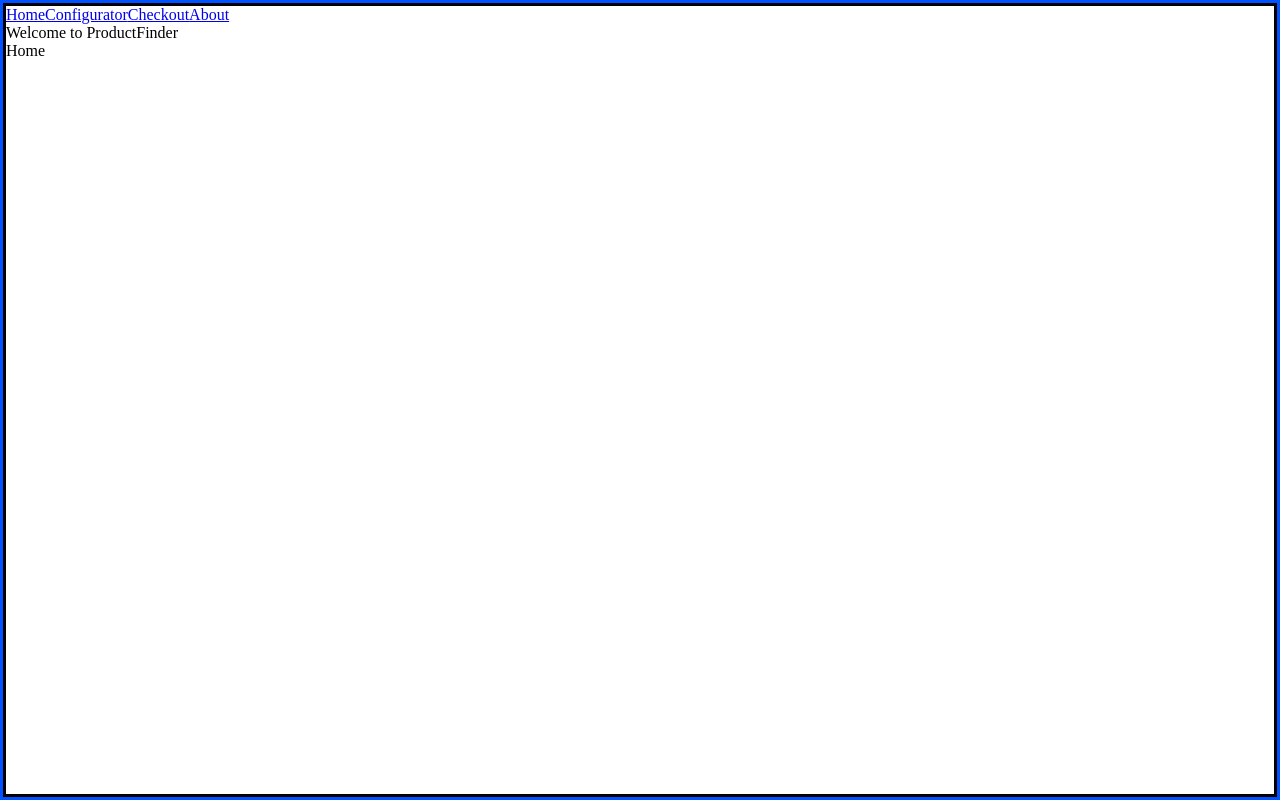
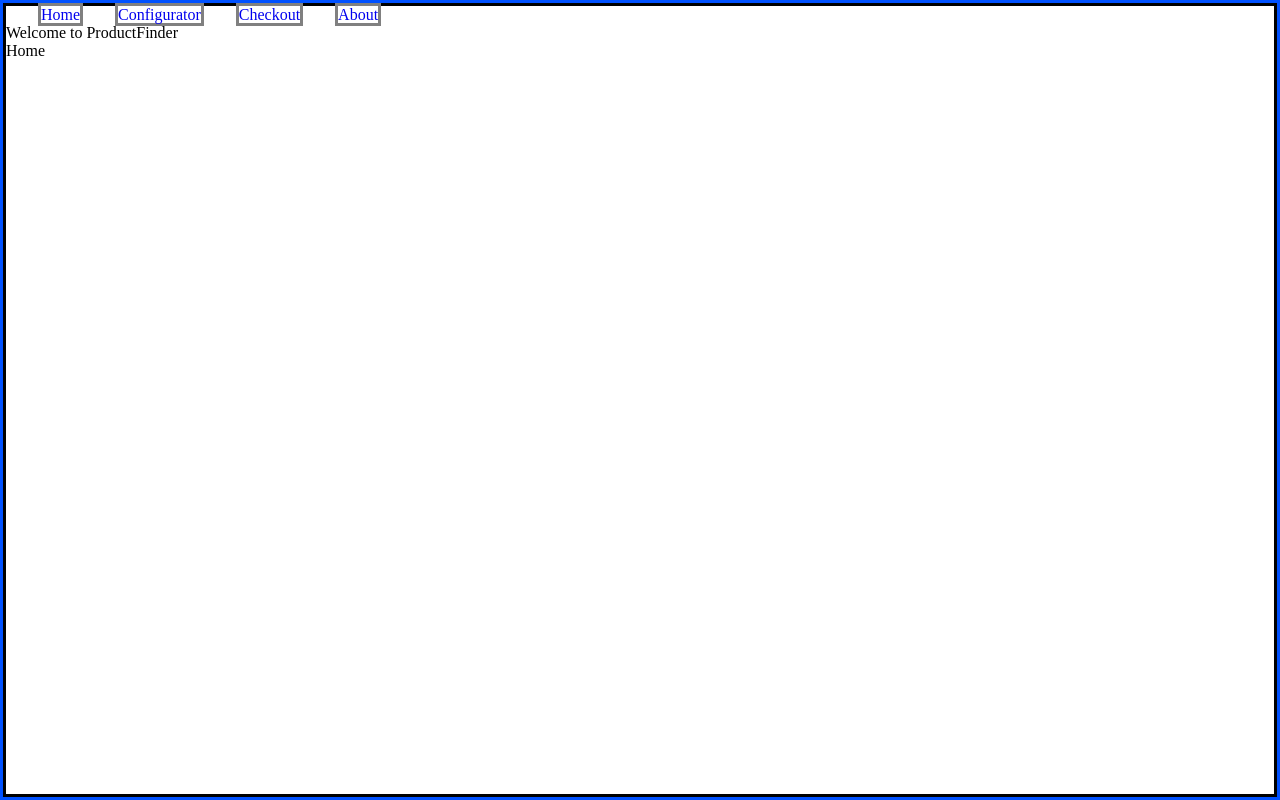
Before and after one commit to Beattraceur/3D_ProductConfigurator, a React (Vite) app: page / in a window 1280 px wide. Built offline with nearby package versions, Linux system fonts and the light colour scheme; no server answers.

Commit message:
beginn with styling

```diff
--- /dev/null
+++ b/css/navigation.css
@@ -0,0 +1,5 @@
+a {
+	margin-left: 2rem;
+	text-decoration: none;
+	border: solid grey 3px;
+}
--- /dev/null
+++ b/css/style.css
@@ -0,0 +1,2 @@
+@import 'layout';
+@import 'navigation';
--- a/index.html
+++ b/index.html
@@ -3,7 +3,7 @@
 	<head>
 		<meta charset="UTF-8" />
 		<link rel="icon" type="image/svg+xml" href="/vite.svg" />
-		<link rel="stylesheet" href="/css/global.css" />
+		<link rel="stylesheet" href="/css/style.css" />
 		<link rel="icon" type="image/svg+xml" href="/favicon.svg" />
 		<link rel="icon" type="image/png" href="/favicon.png" />
 		<meta name="viewport" content="width=device-width, initial-scale=1.0" />
```
Also changed, not shown: css/layout.css (renamed from css/global.css).
